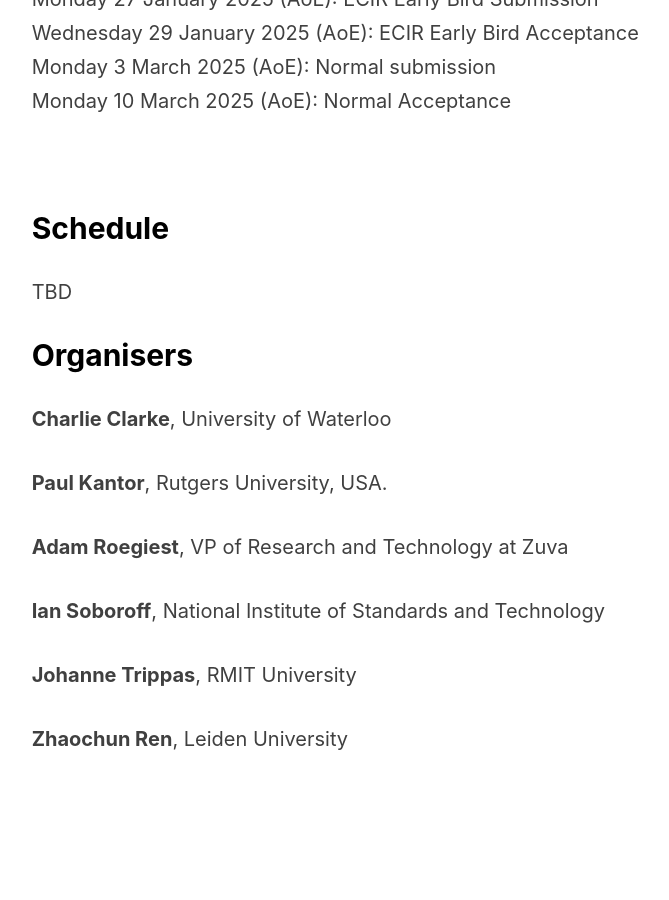
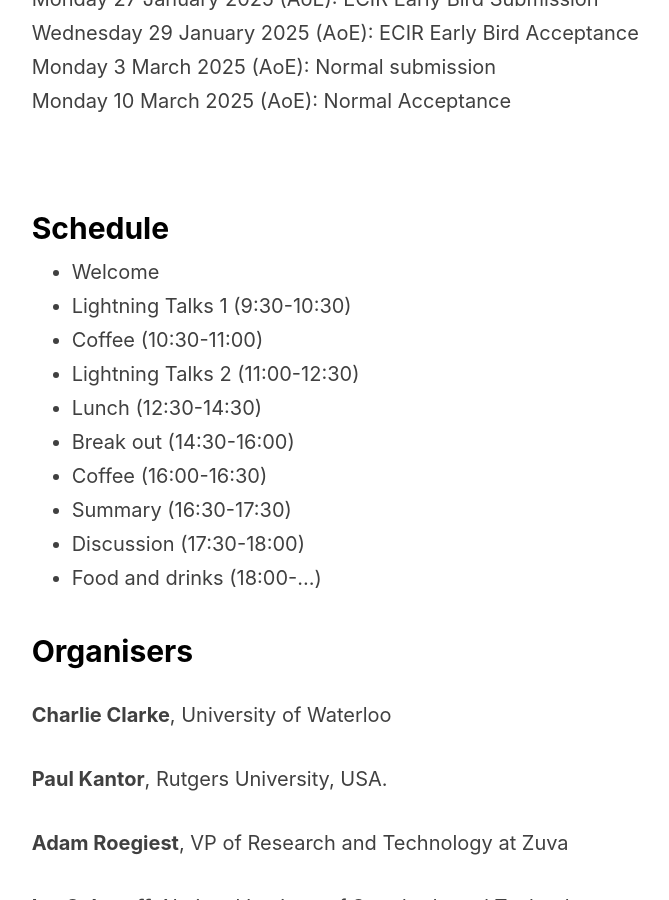
Before and after one commit to SearchFutures/SearchFutures.github.io, a Jekyll site: the page built from index.md, in a window 1280 px wide and 900 px high, scrolled down 4033 px. Shown: the whole window, without its empty margins (90-759 px from the left). Built offline with Jekyll 4.4.1, drawn with Linux system fonts in a browser that asks for light colours; nearby versions of some CDN libraries; our own code applies the rules of GitHub Pages for plain Markdown files; before the commit the page ends 4820 px from its top, so only the background shows below that.

Commit message:
Update index.md

```diff
--- a/index.md
+++ b/index.md
@@ -94,8 +94,16 @@ Monday 10 March 2025 (AoE): Normal Acceptance<br/>
 <br/>
 
 ## <a name='Schedule' style="color: black !important; text-decoration: none; text-align: center;"> Schedule </a>
-TBD
-<br/>
+- Welcome
+- Lightning Talks 1 (9:30-10:30)
+- Coffee (10:30-11:00)
+- Lightning Talks 2 (11:00-12:30)
+- Lunch (12:30-14:30)
+- Break out (14:30-16:00)
+- Coffee (16:00-16:30)
+- Summary (16:30-17:30)
+- Discussion (17:30-18:00)
+- Food and drinks (18:00-...)
 
 ## <a name='Organisers' style="color: black !important; text-decoration: none;"> Organisers </a>
 
```
